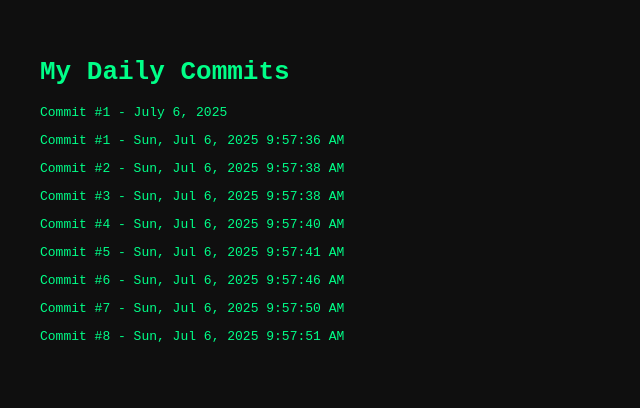
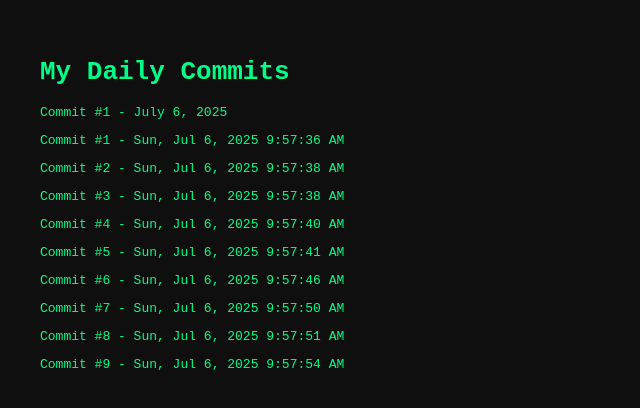
Before and after one commit to faiyaz-xyz/commit-streak, a plain HTML site: page index.html in a window 1280 px wide. Shown: the whole page, without its empty margins (0-640 px from the left). Drawn offline with Linux system fonts and the light colour scheme.

Commit message:
chore: daily html commit #9

```diff
--- a/index.html
+++ b/index.html
@@ -19,3 +19,4 @@
 <p>Commit #6 - Sun, Jul  6, 2025  9:57:46 AM</p>
 <p>Commit #7 - Sun, Jul  6, 2025  9:57:50 AM</p>
 <p>Commit #8 - Sun, Jul  6, 2025  9:57:51 AM</p>
+<p>Commit #9 - Sun, Jul  6, 2025  9:57:54 AM</p>
```
